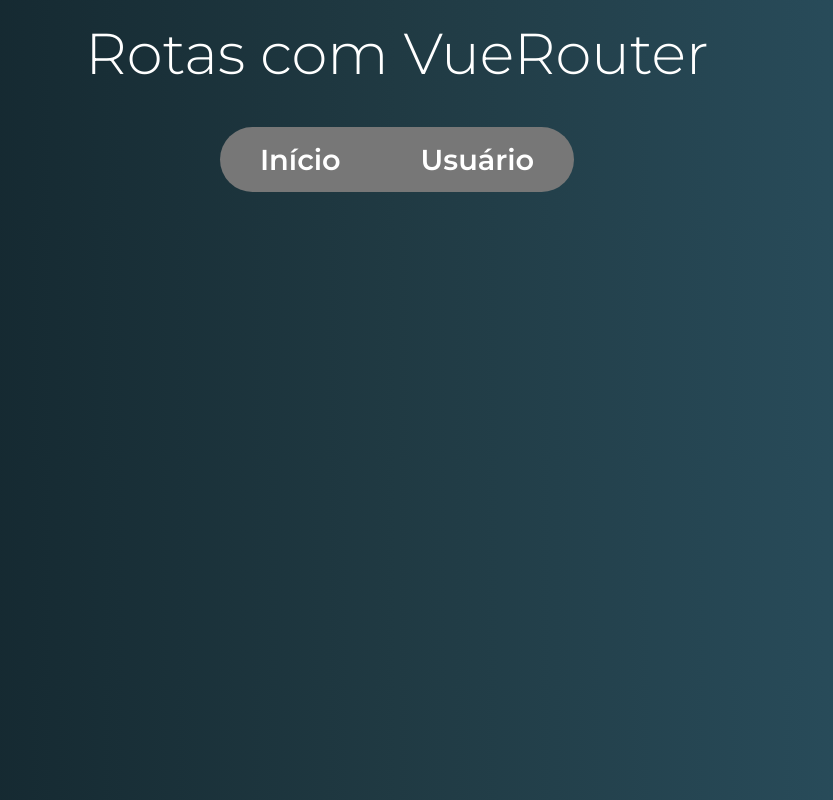
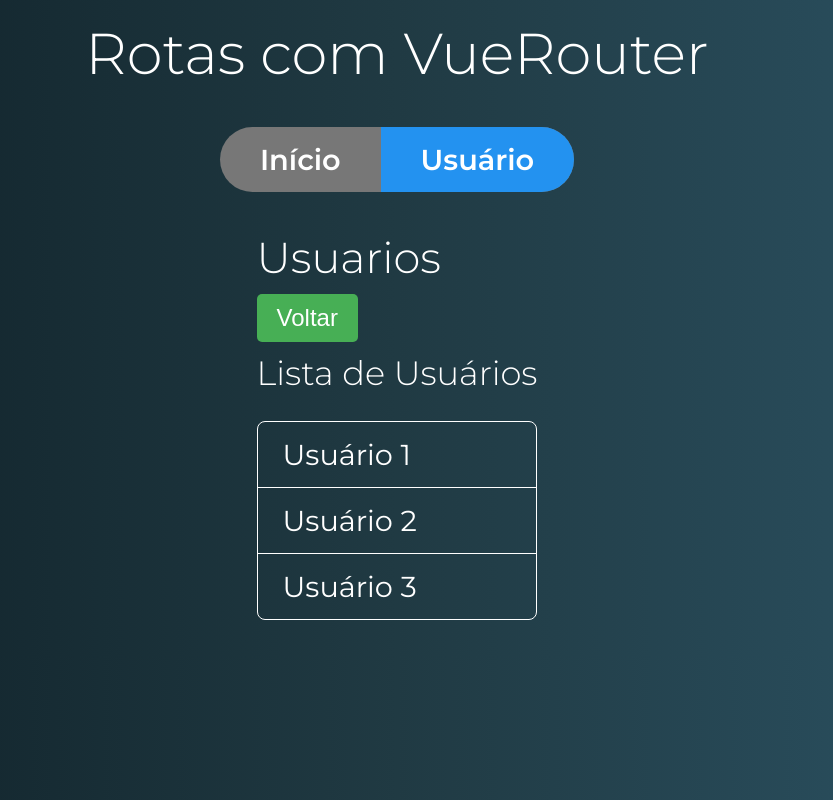
Before and after one commit to lucassantos22/vuejs-cod3r, a Vue app in the folder rotas/rotas-exercicios/: page /usuario in a window 1280 px wide. Shown: the whole page, without its empty margins (243-1076 px from the left). Built offline with nearby package versions, Linux system fonts and the light colour scheme.

Commit message:
Estudando rotas

```diff
--- a/rotas/rotas-exercicios/src/componentes/template/Menu.vue
+++ b/rotas/rotas-exercicios/src/componentes/template/Menu.vue
@@ -2,7 +2,7 @@
     <nav class="menu">
         <ul>
             <li><router-link to="/" active-class="active" exact>Início</router-link></li>
-            <li><router-link to="/usuario/1" active-class="active">Usuário</router-link></li>
+            <li><router-link to="/usuario" active-class="active">Usuário</router-link></li>
         </ul>
     </nav>
 </template>
--- a/rotas/rotas-exercicios/src/componentes/usuario/Usuario.vue
+++ b/rotas/rotas-exercicios/src/componentes/usuario/Usuario.vue
@@ -1,20 +1,13 @@
 <template>
     <div id="usuario">
         <h2>Usuarios</h2>
-        <hr/>
-        <p><strong>Código: {{id}}</strong></p>
         <button sucesso @click="voltar"> Voltar </button>
+        <router-view/>
     </div>
 </template>
 
 <script>
 export default {
-    props:['id'],
-    // data(){
-    //     return{
-    //         codigo: this.$route.params.id
-    //     }
-    // },
     methods: {
         voltar(){
             this.$router.push('/');
--- /dev/null
+++ b/rotas/rotas-exercicios/src/componentes/usuario/UsuarioDetalhe.vue
@@ -0,0 +1,23 @@
+<template>
+  <div class="usuario-detalhe">
+    <h3>Usuário Detalhe</h3>
+    <hr>
+    <p>
+      <strong>Código: {{id}}</strong>
+    </p>
+  </div>
+</template>
+
+<script>
+export default {
+  props: ["id"]
+  // data(){
+  //     return{
+  //         codigo: this.$route.params.id
+  //     }
+  // },
+};
+</script>
+
+<style>
+</style>
--- /dev/null
+++ b/rotas/rotas-exercicios/src/componentes/usuario/UsuarioEditar.vue
@@ -0,0 +1,15 @@
+<template>
+    <div class="usuario-editar">
+        <h3>Usuário Editar</h3>
+    </div>
+</template>
+
+<script>
+export default {
+
+}
+</script>
+
+<style>
+
+</style>
--- /dev/null
+++ b/rotas/rotas-exercicios/src/componentes/usuario/UsuarioLista.vue
@@ -0,0 +1,17 @@
+<template>
+  <div class="usuario-lista">
+    <h3>Lista de Usuários</h3>
+    <ul class="lista">
+      <li class="item-lista">Usuário 1</li>
+      <li class="item-lista">Usuário 2</li>
+      <li class="item-lista">Usuário 3</li>
+    </ul>
+  </div>
+</template>
+
+<script>
+export default {};
+</script>
+
+<style>
+</style>
--- a/rotas/rotas-exercicios/src/router.js
+++ b/rotas/rotas-exercicios/src/router.js
@@ -1,7 +1,10 @@
-import Vue from 'vue'
-import Router from "vue-router"
-import Inicio from "./componentes/Inicio"
-import Usuario from "./componentes/usuario/Usuario"
+import Vue from 'vue';
+import Router from "vue-router";
+import Inicio from "./componentes/Inicio";
+import Usuario from "./componentes/usuario/Usuario";
+import UsuarioDetalhe from "./componentes/usuario/UsuarioDetalhe";
+import UsuarioEditar from "./componentes/usuario/UsuarioEditar";
+import UsuarioLista from "./componentes/usuario/UsuarioLista";
 
 Vue.use(Router)
 
@@ -12,8 +15,23 @@
         component: Inicio
     },
     {
-        path: '/usuario/:id',
+        path: '/usuario',
         component: Usuario,
-        props: true
+        props: true,
+        children: [
+            {
+                path: '',
+                component: UsuarioLista
+            },
+            {
+                path: ':id',
+                component: UsuarioDetalhe
+            },
+            {
+                path: ':id/editar',
+                component: UsuarioEditar,
+                props: true
+            },
+        ]
     }]
 })
```
